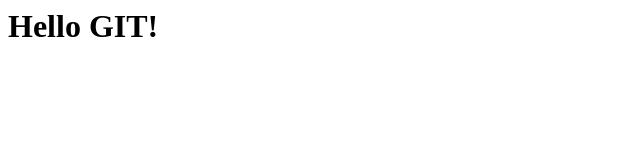
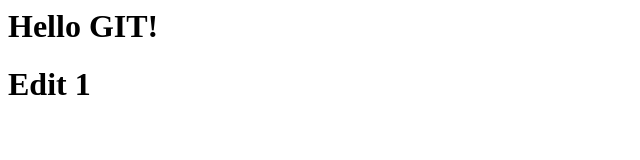
Before and after one commit to SU-Nesterenko/20191005, a plain HTML site: page index.htm in a window 1280 px wide. Shown: the whole page, without its empty margins (0-640 px from the left). Drawn offline with Linux system fonts and the light colour scheme.

Commit message:
Added edit 1

```diff
--- a/index.htm
+++ b/index.htm
@@ -1 +1,2 @@
 <h1>Hello GIT!</h1>
+<h1>Edit 1</h1>
```
